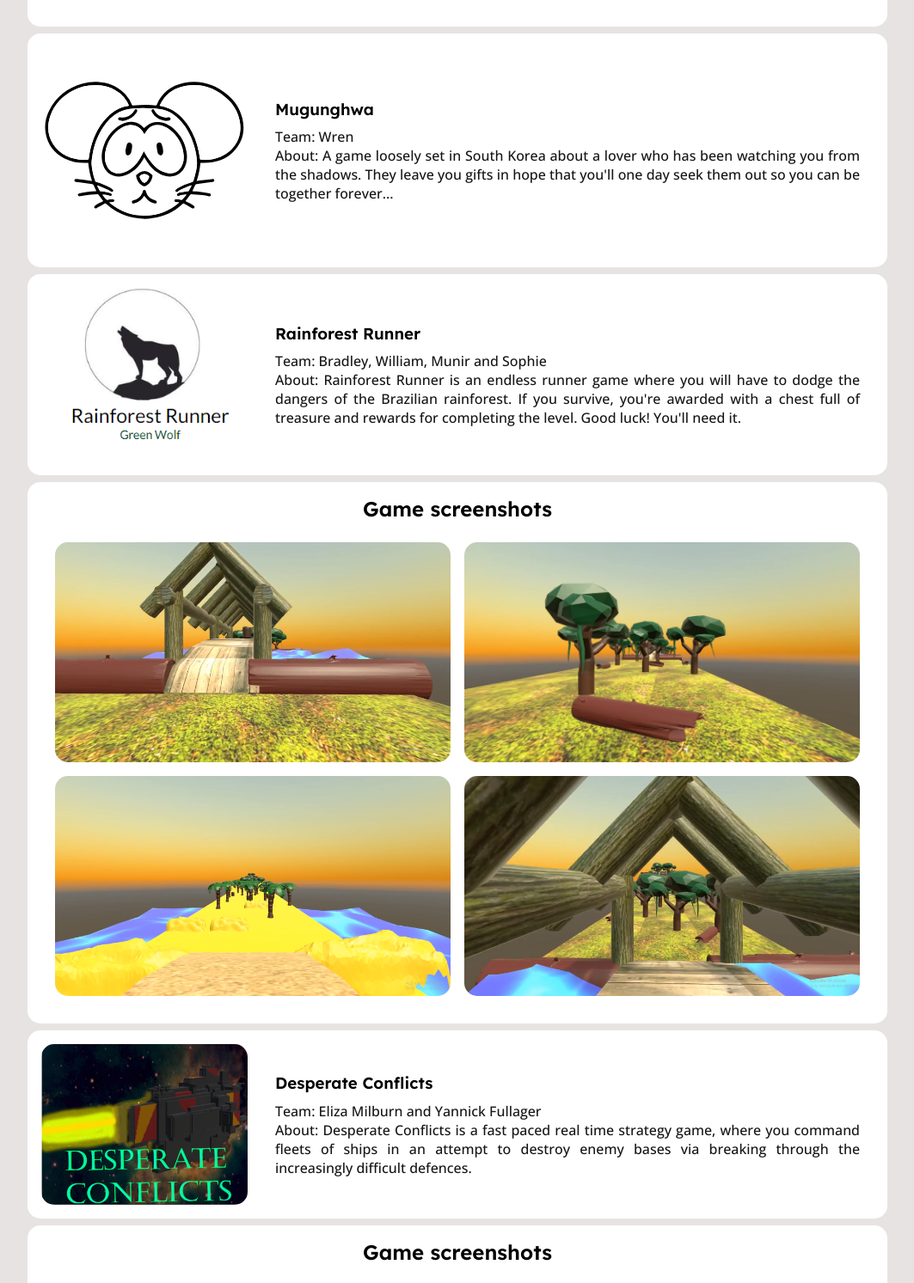
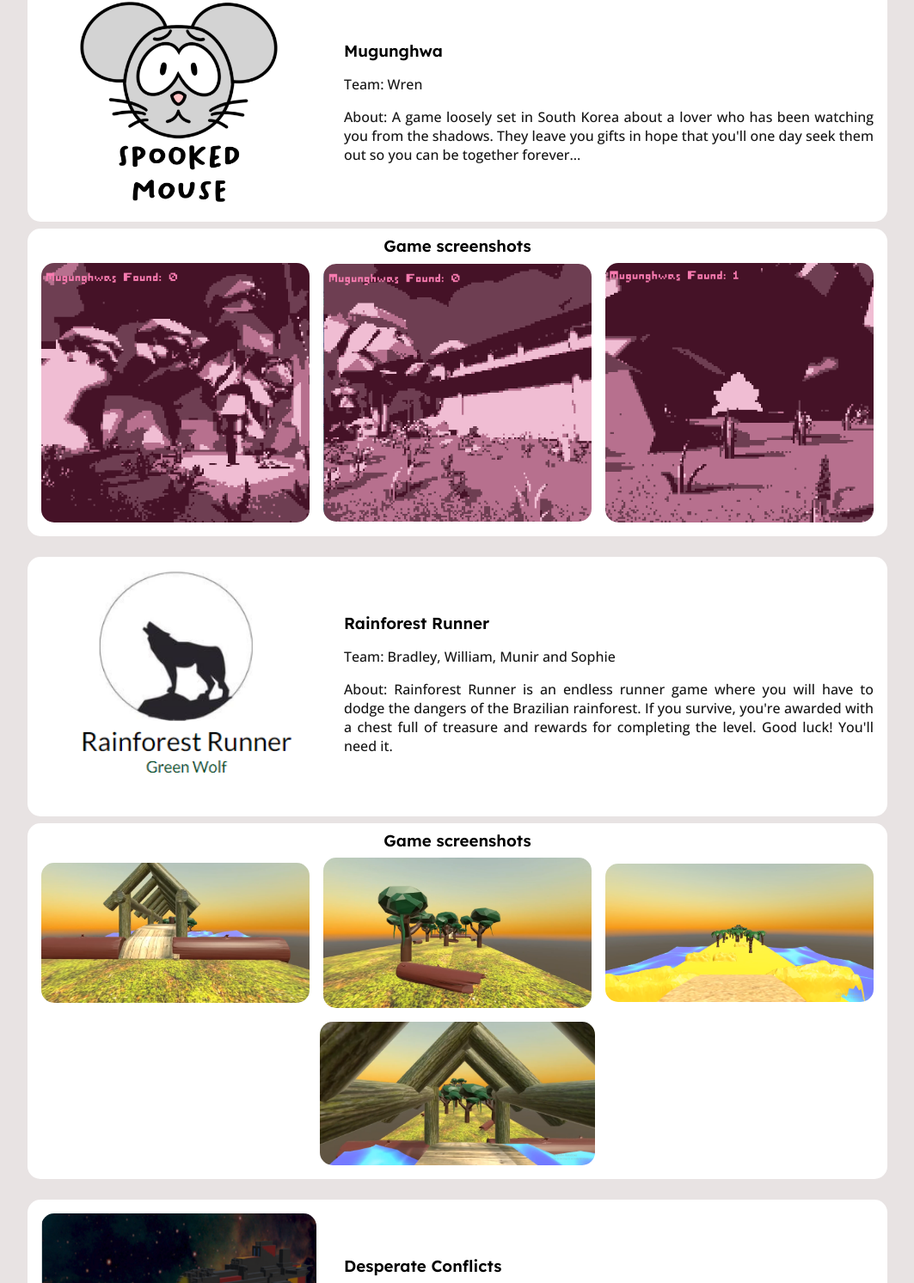
Before and after one commit to Fluffy-Bean/GameExpo, a PHP site: page / in a window 1280 px wide. Shown: the part 1216-2709 px from the top of the page at 86% size, without its empty margins (108-1171 px from the left). Run offline with PHP 8.4, Linux system fonts and the light colour scheme.

Commit message:
Updated Teams section

```diff
--- a/css/team.css
+++ b/css/team.css
@@ -1,16 +1,15 @@
-/*
-	When page thin content stacks
-*/
-#team div:last-child {
+#team .teamOther {
 	justify-content: center;
 	align-items: center;
 }
 
+/*
+	Normal View
+*/
 #team div img {
-	/*width: 100%;*/
 	max-width: 20em;
-	max-height: 20em;
-
+	width: 100%;
+	min-width: 15em;
 
 	display: block;
 	object-fit: contain;
@@ -21,69 +20,75 @@
 	margin: 0 0 0.5em 0;
 
 	display: flex;
-	flex-direction: column;
+	flex-direction: row;
 
 	text-align: justify;
 	align-items: center;
 }
 #team div div {
+	margin: 0;
+	padding: 0;
+
 	display: block;
 }
-#team div p {
-	margin: 0 !important;
-}
 #team div span {
-	margin: 0 0.5em;
+	margin: 0 1em;
 }
 
+/*
+  Gallery
+*/
+
 #team .gallery {
+	margin-bottom: 1.5em;
+	padding: 0.5em;
+
 	display: flex;
 	flex-direction: column;
 }
 #team .gallery div {
-	margin: auto -1em -1em;
+	margin: auto 0 0;
 
 	display: flex;
+	flex-wrap: wrap;
+
+	justify-content: center;
+
+	background: none;
 }
 #team .gallery div img {
 	margin: 0.5em;
+	min-width: 250px;
 
-	min-width: none;
-	max-width: 100%;
-	height: 16em;
-
+	flex: 1 1 250px;
 
 	object-fit: cover;
 }
 #team .gallery h3 {
-	font-size: 24px;
-
 	margin: 0;
 }
 
 /*
-  Normal page view
+  Gallery
 */
+#team div .teamInfo {
+	display: block;
+}
 
-@media (min-width:621px) {
-  #team div {
-    display: flex;
-    flex-direction: row;
+/*
+  When page thin content stacks
+*/
+@media (max-width:621px) {
+	#team div {
+		justify-content: center;
+		align-items: center;
+
+		flex-direction: column;
   }
 	#team div img {
-		min-width: 15em;
+		min-width: 0;
 	}
-	#team .gallery div img {
-		margin: 0.5em;
-
-		max-width: calc(50% - 1em);
-		width: 100%;
-		min-width: 20em;
-	}
-	#team .gallery div {
-		margin: auto -0.5em -0.5em;
-
-		flex-wrap: wrap;
-		justify-content: space-around;
+	#team div div {
+		margin: 1em;
 	}
 }
--- a/stylesheet.css
+++ b/stylesheet.css
@@ -54,7 +54,7 @@ body {
 
 main {
 	margin: 0 auto;
-	padding: 4em 1em 1em 1em;
+	padding: 4em 0 0;
 
 	max-width: 1000px;
 	min-height: 100vh;
@@ -72,8 +72,6 @@ section div {
 	border-radius: var(--rad);
 }
 section p {
-	margin: 0.5em;
-
 	font-weight: 500;
 
 	color: var(--fg-dark)
@@ -152,7 +150,4 @@ h3 {
 	main {
 		padding: 3em 0 0 0;
 	}
-	section {
-		padding: 5.5em 0 0;
-	}
 }
--- a/ui/teams.html
+++ b/ui/teams.html
@@ -2,7 +2,7 @@
 <div>
   <img src="images/filler2.png" alt="" loading="lazy">
   <span></span>
-  <div>
+  <div class="teamInfo">
     <p>Lorem ipsum dolor sit amet, consectetur adipisicing elit, sed do eiusmod tempor incididunt ut labore et dolore magna aliqua. Ut enim ad minim veniam, quis nostrud exercitation ullamco laboris nisi ut aliquip ex ea commodo consequat. Duis aute irure dolor in reprehenderit in voluptate velit esse cillum dolore eu fugiat nulla pariatur. Excepteur sint occaecat cupidatat non proident, sunt in culpa qui officia deserunt mollit anim id est laborum.</p>
   </div>
 </div>
@@ -12,7 +12,7 @@
 <div>
   <img src="images/teams/RSLogo.svg" alt="Red Scorpion logo" loading="lazy">
   <span></span>
-  <div>
+  <div class="teamInfo">
     <h3>Again</h3>
     <p>Team: Leon, Bartek, Michal and Nathan</p>
     <p>About: An innovative game made towards gamers from all ends. Speedrunners and achievers, to casual gamers admiring works and the environment. With: high quality, custom made, assets; fast, fun gameplay and many ways to finish. You are surely going to have a fun time playing!</p>
@@ -30,12 +30,20 @@
 
 <!-- Spooked Mouse -->
 <div>
-  <img src="images/teams/Spooked_Mouse.svg" alt="Spooked Mouse logo" loading="lazy">
+  <img src="images/teams/spookedMouse.jpg" alt="Spooked Mouse logo" loading="lazy">
   <span></span>
-  <div>
+  <div class="teamInfo">
     <h3>Mugunghwa</h3>
     <p>Team: Wren</p>
     <p>About: A game loosely set in South Korea about a lover who has been watching you from the shadows. They leave you gifts in hope that you'll one day seek them out so you can be together forever...</p>
+  </div>
+</div>
+<div class="gallery">
+  <h3>Game screenshots</h3>
+  <div>
+    <img src="./images/gallery/mugunghwa/1.png" loading="lazy">
+    <img src="./images/gallery/mugunghwa/2.png" loading="lazy">
+    <img src="./images/gallery/mugunghwa/3.png" loading="lazy">
   </div>
 </div>
 
@@ -43,7 +51,7 @@
 <div>
   <img src="images/teams/rainforestRunner.png" alt="Rainforrest Runner logo" loading="lazy">
   <span></span>
-  <div>
+  <div class="teamInfo">
     <h3>Rainforest Runner</h3>
     <p>Team: Bradley, William, Munir and Sophie</p>
     <p>About: Rainforest Runner is an endless runner game where you will have to dodge the dangers of the Brazilian rainforest. If you survive, you're awarded with a chest full of treasure and rewards for completing the level. Good luck! You'll need it.</p>
@@ -63,7 +71,7 @@
 <div>
   <img src="images/teams/desperateConflicts.png" alt="Rainforrest Runner logo" loading="lazy">
   <span></span>
-  <div>
+  <div class="teamInfo">
     <h3>Desperate Conflicts</h3>
     <p>Team: Eliza Milburn and Yannick Fullager</p>
     <p>About: Desperate Conflicts is a fast paced real time strategy game, where you command fleets of ships in an attempt to destroy enemy bases via breaking through the increasingly difficult defences.</p>
@@ -79,6 +87,6 @@
 </div>
 
 <!-- More! -->
-<div>
+<div class="teamOther">
   <h3>And many other teams!</h3>
 </div>
```
Also changed, not shown: README.md, images/gallery/mugunghwa/1.png (added), images/gallery/mugunghwa/2.png (added), images/gallery/mugunghwa/3.png (added), images/teams/spookedMouse.jpg (added), images/teams/spookedMouse.svg (renamed from images/teams/Spooked_Mouse.svg).
